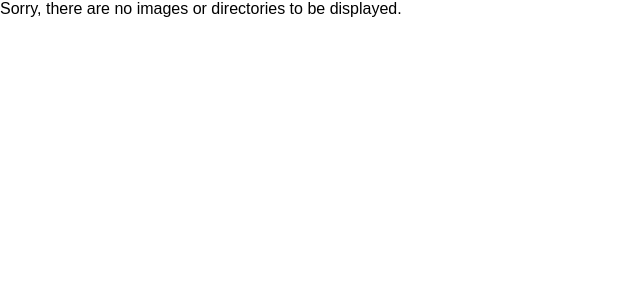
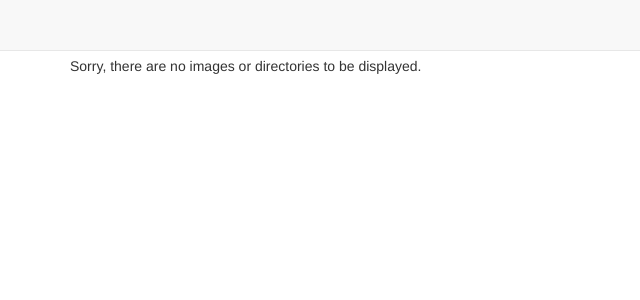
Before and after one commit to julianxhokaxhiu/CustomerNavigationSystem, a PHP site: template www/list.twig in a window 1280 px wide. Shown: the top 300 px of the page, without its empty margins (0-640 px from the left). Run offline with PHP 8.4, Linux system fonts and the light colour scheme; the template is opened without the code that fills it, so the values that code supplies are empty; some libraries are stand-ins or nearby versions.

Commit message:
Styled the list view and single image view.
Now we have a more cooler way to show directory list and a back button on the image view.

```diff
--- /dev/null
+++ b/www/_common.twig
@@ -0,0 +1,33 @@
+<!DOCTYPE html>
+<html lang="en">
+	<head>
+		<meta charset="utf-8">
+		<meta http-equiv="X-UA-Compatible" content="IE=edge">
+		<meta name="viewport" content="width=device-width, initial-scale=1">
+		<title>{{ app.customer }}</title>
+
+		<!-- Bootstrap -->
+		<link href="//maxcdn.bootstrapcdn.com/bootstrap/3.2.0/css/bootstrap.min.css" rel="stylesheet">
+		<!-- Font Awesome -->
+		<link href="//maxcdn.bootstrapcdn.com/font-awesome/4.1.0/css/font-awesome.min.css" rel="stylesheet">
+		<!-- Our custom style -->
+		<link href="{{ app.basePath }}/css/style.css" rel="stylesheet">
+		{% block head %}
+		{% endblock %}
+
+		<!-- HTML5 Shim and Respond.js IE8 support of HTML5 elements and media queries -->
+		<!-- WARNING: Respond.js doesn't work if you view the page via file:// -->
+		<!--[if lt IE 9]>
+		<script src="https://oss.maxcdn.com/html5shiv/3.7.2/html5shiv.min.js"></script>
+		<script src="https://oss.maxcdn.com/respond/1.4.2/respond.min.js"></script>
+		<![endif]-->
+	</head>
+	<body class="{{ app.bodyClass }}">
+		{% block body %}
+		{% endblock %}
+		<!-- jQuery (necessary for Bootstrap's JavaScript plugins) -->
+    	<script src="//code.jquery.com/jquery-2.1.1.min.js"></script>
+		<!-- Latest compiled and minified JavaScript -->
+		<script src="//maxcdn.bootstrapcdn.com/bootstrap/3.2.0/js/bootstrap.min.js"></script>
+	</body>
+</html>
--- a/www/css/style.css
+++ b/www/css/style.css
@@ -1,5 +1,34 @@
-img {
+body i {
+	padding-right: 10px;
+}
+
+/* Styles for directory listing */
+body.directory {
+	padding-top: 60px;
+}
+
+/* Styles for single image viewing */
+body.image img {
 	width: 100%;
 	height: 100%;
 	max-width: 100%;
 }
+
+body.image #back {
+	position: fixed;
+	top: 15px;
+	left: 15px;
+
+	background-color: rgba(0,0,0,0.5);
+	color: #fff;
+	border: none;
+}
+
+body.image #back:hover {
+	text-decoration: none;
+	background-color: rgba(0,0,0,0.7);
+}
+
+body.image #back span {
+	font-size: 16px;
+}
--- a/www/list.twig
+++ b/www/list.twig
@@ -1,27 +1,42 @@
-<!DOCTYPE html>
-<html>
-<head>
-	<title>[{{ app.customer }}]&lt;Listing&gt;</title>
-	<link href="{{ app.basePath }}/css/normalize.css" rel="stylesheet">
-	<link href="{{ app.basePath }}/css/style.css" rel="stylesheet">
-</head>
-<body>
+{% include '_common.twig' %}
+{% block body %}
+	<div class="navbar navbar-default navbar-fixed-top" role="navigation">
+		<div class="container">
+			<div class="navbar-header">
+				<a class="navbar-brand" href="#">{{ app.customer }}</a>
+			</div>
+		</div>
+	</div>
+	<div class="container">
+		<ol class="breadcrumb">
+			<li class="active">
+				<i class="fa fa-folder-open"></i>{{ app.currentPath|default('/')|replace({ '/':' / ' }) }}
+			</li>
+		</ol>
 	{% if app.items|length > 0 %}
-		<ul>
+		<ul class="list-group">
 		{% if not app.root %}
-			<li>
-				<a href="..">..</a>
+			<li class="list-group-item">
+				<a href=".."><i class="fa fa-level-up"></i>..</a>
 			</li>
 		{% endif %}
 		{% for item in app.items %}
-			<li>
-				{% set postfix = ('.' in item) ? '' : '/' %}
-				<a href="{{ item ~ postfix }}">{{ item }}</a>
+			<li class="list-group-item">
+				{% if item.type == 'directory' %}
+					<span class="badge">{{ item.count }}</span>
+					<a href="{{ item.path }}">
+						<i class="fa fa-folder"></i>{{ item.name }}
+					</a>
+				{% else %}
+					<a href="{{ item.name }}">
+						<i class="fa fa-file"></i>{{ item.name }}
+					</a>
+				{% endif %}
 			</li>
 		{% endfor %}
 		</ul>
 	{% else %}
-		Sorry, there are no images or directories to be displayed.
+		<p>Sorry, there are no images or directories to be displayed.</p>
 	{% endif %}
-</body>
-</html>
+	</div>
+{% endblock %}
```
Also changed, not shown: www/index.twig (+8 -10 lines).
